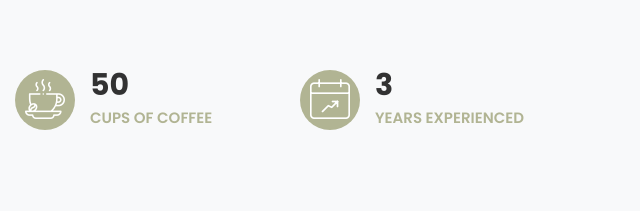
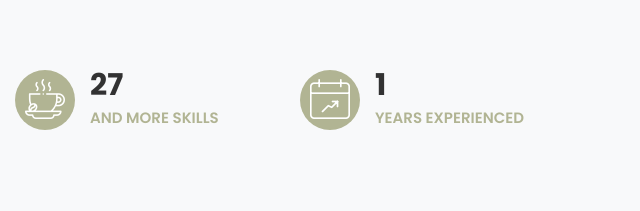
Before and after one commit to Abhinavabhi123/static-portfolio, a plain HTML site: page index.html in a window 1280 px wide. Shown: the part 760-971 px from the top of the page, 640-1280 px from the left. Drawn offline with Linux system fonts and the light colour scheme; some packages are replaced by stand-ins of ours; no server answers; files whose address does not match are found by name.

Commit message:
added fave icon and changed the data in the portfolio

```diff
--- a/index.html
+++ b/index.html
@@ -14,7 +14,7 @@
 	<link rel="stylesheet" href="css/owl.carousel.min.css">
 	<link rel="stylesheet" href="css/owl.theme.default.min.css">
 	<link rel="stylesheet" href="css/magnific-popup.css">
-
+	<link rel="icon" type="image/png" href="/images/favicon.png">
 	<link rel="stylesheet" href="css/flaticon.css">
 	<link rel="stylesheet" href="css/style.css">
 </head>
@@ -113,8 +113,8 @@
 							<span class="flaticon-coffee"></span>
 						</div>
 						<div class="text">
-							<strong class="number" data-number="50">0</strong>
-							<span>Cups of coffee</span>
+							<strong class="number" data-number="27">0</strong>
+							<span>and more skills</span>
 						</div>
 					</div>
 				</div>
@@ -124,7 +124,7 @@
 							<span class="flaticon-calendar"></span>
 						</div>
 						<div class="text">
-							<strong class="number" data-number="3">0</strong>
+							<strong class="number" data-number="1">0</strong>
 							<span>Years experienced</span>
 						</div>
 					</div>
@@ -794,7 +794,6 @@
 				+ "<br> Email: "+document.getElementById("email").value
 				+ "<br> Subject: "+document.getElementById("subject").value
 				+ "<br> Message: "+document.getElementById("message").value
-
 			}).then(
 			message => alert("message sent successfully")
 			);
```
Also changed, not shown: images/Adobe-Photoshop-logo.webp (deleted), images/bg_4.jpg (deleted), images/favicon.png (added), images/image_1.jpg (deleted), images/image_2.jpg (deleted), images/image_3.jpg (deleted), images/mobile-app.png (deleted), images/my-website.jpg (deleted), images/video-editing.webp (deleted).
